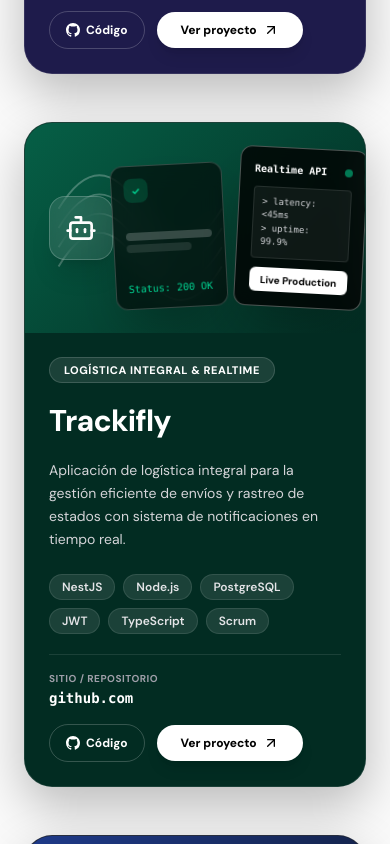
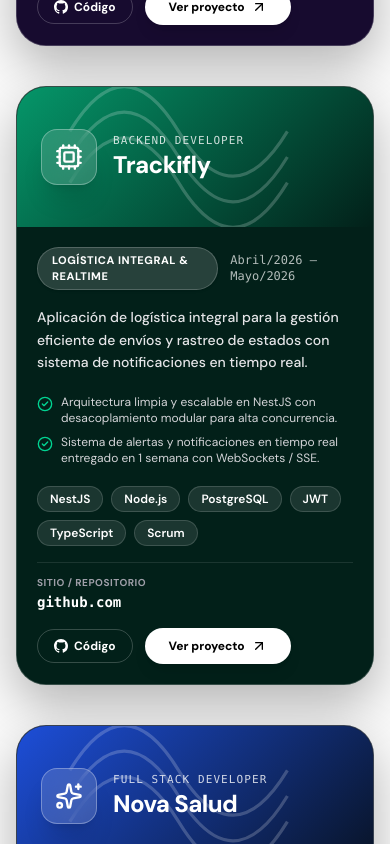
Before and after one commit to SoyAndersonJoel/portafolio, a Next.js app: page / in a window 390 px wide. Shown: the part 2200-3044 px from the top of the page. Built offline with nearby package versions, Linux system fonts and the light colour scheme.

Commit message:
feat: enhance project card proportions, restore valor diferencial copy and add tech breakdown showcase banner

```diff
--- a/components/ai-capabilities.tsx
+++ b/components/ai-capabilities.tsx
@@ -1,40 +1,40 @@
 "use client"
 
 import * as React from "react"
-import { Sparkles, ArrowRight, Bell, Clock, GraduationCap } from "lucide-react"
+import { Sparkles, ArrowRight, Bell, Clock } from "lucide-react"
 
 export function AiCapabilitiesSection() {
   const cards = [
     {
-      badge: "DISPONIBLE",
-      badgeColor: "bg-[#F59E0B]", // Amber matching Image 2
-      category: "INTELIGENCIA ARTIFICIAL · LLMS",
-      title: "Agentes Autónomos & Flujos con LLMs",
-      description: "Implementación de agentes que razonan y ejecutan tareas complejas integrando modelos Groq y OpenAI con llamadas a herramientas y memoria contextual.",
+      badge: "INTELIGENCIA ARTIFICIAL",
+      badgeColor: "bg-[#F59E0B]",
+      category: "AGENTES AUTÓNOMOS · TOOL CALLING · LLMS",
+      title: "Agentes de IA Autónomos & Flujos con LLMs",
+      description: "Implementación de agentes inteligentes que razonan, ejecutan llamadas a herramientas (Tool Calling), mantienen memoria y automatizan flujos de negocio complejos con Groq AI, Claude y OpenAI.",
       image: "https://images.unsplash.com/photo-1531482615713-2afd69097998?q=80&w=800&auto=format&fit=crop",
-      statusText: "DISPONIBLE PARA PROYECTOS",
+      statusText: "ESPECIALIZACIÓN CLAVE · PROMPTING AVANZADO",
       buttonText: "Consultar solución",
       isPrimary: false,
     },
     {
-      badge: "ESPECIALIDAD",
-      badgeColor: "bg-[#10B981]", // Emerald matching UNAC card in Image 2
-      category: "BACKEND · ARQUITECTURA LIMPIA",
+      badge: "ALTO RENDIMIENTO",
+      badgeColor: "bg-[#10B981]",
+      category: "BACKEND ROBUSTO · NESTJS & POSTGRESQL",
       title: "Arquitectura Backend Escalable (NestJS)",
-      description: "Desarrollo de servicios modulares en NestJS, TypeScript y PostgreSQL con validaciones estrictas, middlewares de seguridad y pruebas de estrés con Artillery.",
+      description: "Desarrollo de microservicios y APIs modulares con TypeScript, middlewares estrictos de validación, Prisma/TypeORM, WebSockets para tiempo real y pruebas de carga con Artillery.",
       image: "https://images.unsplash.com/photo-1516321318423-f06f85e504b3?q=80&w=800&auto=format&fit=crop",
-      statusText: "ARQUITECTURA DE ALTO RENDIMIENTO",
-      buttonText: "Ver detalles",
+      statusText: "ARQUITECTURA LIMPIA & SEGURIDAD",
+      buttonText: "Ver detalles / Contratar",
       isPrimary: true,
     },
     {
-      badge: "DISPONIBLE",
-      badgeColor: "bg-[#F59E0B]", // Amber matching Image 2
-      category: "FULL-STACK · SAAS & PAGOS",
+      badge: "FINTECH & MONETIZACIÓN",
+      badgeColor: "bg-[#F59E0B]",
+      category: "FULL-STACK · PAGOS & NOTIFICACIONES",
       title: "E-Commerce con IA & Pasarelas de Pago",
-      description: "Integración integral de pagos con Stripe Webhooks, notificaciones transaccionales automáticas vía Resend y SPAs ultra reactivas en React y Vite.",
+      description: "Integración de pagos con Stripe Webhooks para cobros seguros, notificaciones transaccionales automáticas con Resend y SPAs de alta reactividad en React y Vite.",
       image: "https://images.unsplash.com/photo-1551650975-87deedd944c3?q=80&w=800&auto=format&fit=crop",
-      statusText: "PRODUCCIÓN / FULL-STACK",
+      statusText: "PRODUCCIÓN / CI-CD",
       buttonText: "Consultar solución",
       isPrimary: false,
     },
@@ -46,23 +46,23 @@ export function AiCapabilitiesSection() {
       <div className="absolute top-1/2 left-1/2 -translate-x-1/2 -translate-y-1/2 w-[600px] h-[600px] bg-purple-600/10 rounded-full blur-[140px] pointer-events-none" />
 
       <div className="relative z-10 px-6 md:px-12 max-w-[1300px] mx-auto">
-        {/* Header identical to "Aprende conmigo / Mis cursos" */}
+        {/* Header: VALOR DIFERENCIAL */}
         <div className="flex flex-col items-center text-center mb-16 space-y-3">
           <div className="inline-flex items-center gap-2 text-xs font-bold tracking-[0.25em] text-purple-300 uppercase">
-            <GraduationCap className="w-4 h-4" />
-            <span>ESPECIALIZACIÓN & SERVICIOS</span>
+            <Sparkles className="w-4 h-4 text-purple-400" />
+            <span>VALOR DIFERENCIAL · FULL-STACK & IA</span>
           </div>
 
           <h2 className="text-4xl md:text-5xl lg:text-6xl font-black tracking-tight text-white">
-            Soluciones & Enfoque
+            Ingeniería de Software + <span className="bg-gradient-to-r from-purple-400 via-indigo-300 to-cyan-400 bg-clip-text text-transparent">Agentes de IA</span>
           </h2>
 
           <p className="text-zinc-300 max-w-2xl text-base md:text-lg leading-relaxed">
-            Ingeniería de software práctica para llevar tus ideas y plataformas al siguiente nivel. Arquitecturas directas al grano, con proyectos reales y sin relleno.
+            No solo escribo código básico: conecto modelos de lenguaje, configuro agentes que razonan y ejecutan herramientas, y estructuro arquitecturas limpias listas para escalar en producción.
           </p>
         </div>
 
-        {/* 3 Cards Grid identical to Image 2 */}
+        {/* 3 Cards Grid */}
         <div className="grid grid-cols-1 md:grid-cols-3 gap-8 max-w-[1200px] mx-auto">
           {cards.map((card, idx) => (
             <div
@@ -85,7 +85,7 @@ export function AiCapabilitiesSection() {
                   </span>
                 </div>
 
-                {/* Clock / Sparkle icon top-right */}
+                {/* Clock / Status icon top-right */}
                 <div className="absolute top-4 right-4 z-10 w-7 h-7 rounded-full bg-black/40 backdrop-blur-md flex items-center justify-center text-white/80 border border-white/20">
                   <Clock className="w-3.5 h-3.5" />
                 </div>
--- a/components/footer.tsx
+++ b/components/footer.tsx
@@ -20,7 +20,7 @@ export function Footer() {
         <img
           alt="Engineering workspace"
           className="absolute inset-0 w-full h-full object-cover opacity-35"
-          src="https://images.unsplash.com/photo-1552664730-d307ca884978?q=80&w=2070&auto=format&fit=crop"
+          src="https://plus.unsplash.com/premium_photo-1661762857872-77960f34d91b?q=80&w=1170&auto=format&fit=crop&ixlib=rb-4.1.0&ixid=NHwxMjA3fDA%3D"
         />
         <div className="absolute inset-0 bg-gradient-to-t from-black via-black/80 to-transparent" />
 
--- a/components/projects-section.tsx
+++ b/components/projects-section.tsx
@@ -1,20 +1,19 @@
 "use client"
 
 import * as React from "react"
-import { ArrowUpRight, ExternalLink, Bot, CheckCircle2 } from "lucide-react"
+import { ArrowUpRight, Bot, Cpu, Sparkles, CheckCircle2, Terminal } from "lucide-react"
 import { GithubIcon } from "@/components/icons"
 import { portfolioData, Project } from "@/data/portfolio"
 
 export function ProjectsSection() {
   const { projects } = portfolioData
 
-  // Stacking offset configuration
-  const stackTops = ["top-24 sm:top-28", "top-28 sm:top-36", "top-32 sm:top-44"]
+  const stackTops = ["top-20 sm:top-24", "top-24 sm:top-32", "top-28 sm:top-40"]
   const zIndexes = ["z-10", "z-20", "z-30"]
 
   return (
-    <section id="proyectos" className="w-full py-16 md:py-24 relative z-20 bg-[#fafafa] text-zinc-900">
-      {/* Header matching Image 1 */}
+    <section id="proyectos" className="w-full py-16 md:py-24 relative z-20 bg-[#fafafa] text-zinc-900 overflow-visible">
+      {/* Header */}
       <div className="flex flex-col items-center text-center mb-16 px-6 md:px-12 max-w-[1400px] mx-auto">
         <h2 className="text-4xl md:text-6xl font-black tracking-tight text-black mb-3">
           <span className="text-zinc-400">Proyectos</span> Destacados
@@ -24,126 +23,134 @@ export function ProjectsSection() {
         </p>
       </div>
 
-      {/* Stacking Cards Container */}
-      <div className="mx-auto w-full max-w-[880px] px-6 space-y-12 md:space-y-24 pb-16">
+      {/* Stacking Cards Container: Wider (max-w-[1060px]) and with less height */}
+      <div className="mx-auto w-full max-w-[1060px] px-4 sm:px-6 space-y-10 md:space-y-16 pb-20">
         {projects.map((project: Project, index: number) => {
-          const stickyTop = stackTops[index] || "top-32"
+          const stickyTop = stackTops[index] || "top-28"
           const zIndex = zIndexes[index] || "z-10"
 
           return (
             <div
               key={project.id}
-              className={`sticky ${stickyTop} ${zIndex} w-full rounded-[28px] overflow-hidden shadow-[0_20px_50px_rgba(0,0,0,0.25)] border border-white/10 transition-all duration-300`}
+              className={`sticky ${stickyTop} ${zIndex} w-full rounded-[30px] overflow-hidden shadow-[0_20px_50px_rgba(0,0,0,0.28)] border border-white/20 transition-all duration-300 hover:scale-[1.01] group`}
               style={{
                 backgroundColor: project.gradientTo,
               }}
             >
-              {/* Top Banner Graphic (identical to IdoneApp card in screenshot) */}
+              {/* Compact Vibrant Banner */}
               <div
-                className="h-[210px] sm:h-[260px] p-6 sm:p-8 flex items-center justify-between relative overflow-hidden"
+                className="h-[140px] sm:h-[170px] px-6 sm:px-10 flex items-center justify-between relative overflow-hidden"
                 style={{
                   background: `linear-gradient(135deg, ${project.gradientFrom}, ${project.gradientTo})`,
                 }}
               >
-                {/* Abstract graphic lines on the left */}
-                <div className="absolute left-6 top-1/2 -translate-y-1/2 w-48 h-48 opacity-25 pointer-events-none">
+                {/* Background abstract waves */}
+                <div className="absolute left-10 top-1/2 -translate-y-1/2 w-64 h-64 opacity-20 pointer-events-none">
                   <svg viewBox="0 0 200 200" className="w-full h-full text-white" fill="none" stroke="currentColor">
-                    <path d="M10 80 Q 52.5 10, 95 80 T 180 80" strokeWidth="2" />
-                    <path d="M10 100 Q 52.5 30, 95 100 T 180 100" strokeWidth="2" />
-                    <path d="M10 120 Q 52.5 50, 95 120 T 180 120" strokeWidth="2" />
-                    <path d="M10 140 Q 52.5 70, 95 140 T 180 140" strokeWidth="2" />
+                    <path d="M10 80 Q 52.5 10, 95 80 T 180 80" strokeWidth="2.5" />
+                    <path d="M10 100 Q 52.5 30, 95 100 T 180 100" strokeWidth="2.5" />
+                    <path d="M10 120 Q 52.5 50, 95 120 T 180 120" strokeWidth="2.5" />
                   </svg>
                 </div>
 
-                {/* Left side abstract badge / emblem */}
+                {/* Left brand badge in banner */}
                 <div className="relative z-10 flex items-center gap-4">
-                  <div className="w-16 h-16 sm:w-20 sm:h-20 rounded-2xl bg-white/10 backdrop-blur-md border border-white/20 flex items-center justify-center text-white shadow-xl">
-                    <Bot className="w-8 h-8 sm:w-10 sm:h-10 text-white" />
+                  <div className="w-14 h-14 sm:w-16 sm:h-16 rounded-2xl bg-white/15 backdrop-blur-md border border-white/30 flex items-center justify-center text-white shadow-xl group-hover:scale-105 transition-transform">
+                    {project.id === "neohw" ? (
+                      <Bot className="w-7 h-7 sm:w-8 sm:h-8 text-white" />
+                    ) : project.id === "trackifly" ? (
+                      <Cpu className="w-7 h-7 sm:w-8 sm:h-8 text-white" />
+                    ) : (
+                      <Sparkles className="w-7 h-7 sm:w-8 sm:h-8 text-white" />
+                    )}
                   </div>
-                  <div className="hidden sm:block">
-                    <div className="text-xs uppercase font-mono tracking-widest text-white/70">
-                      Arquitectura & IA
+                  <div>
+                    <div className="text-[11px] uppercase font-mono tracking-widest text-white/80">
+                      {project.role}
                     </div>
-                    <div className="text-xl font-bold text-white tracking-tight">
+                    <div className="text-2xl sm:text-3xl font-extrabold text-white tracking-tight">
                       {project.title}
                     </div>
                   </div>
                 </div>
 
-                {/* Right side floating UI mockups cards (just like screenshot) */}
-                <div className="relative z-10 flex items-end gap-3 -mr-2 sm:mr-4">
-                  {/* Mockup card 1 */}
-                  <div className="w-28 sm:w-36 h-36 sm:h-44 rounded-xl bg-black/60 border border-white/20 shadow-2xl p-3 flex flex-col justify-between backdrop-blur-md transform -rotate-3 hover:rotate-0 transition-transform">
-                    <div className="w-6 h-6 rounded-lg bg-emerald-500/20 text-emerald-400 flex items-center justify-center text-[10px] font-bold">
-                      ✓
+                {/* Right side interactive mockups */}
+                <div className="relative z-10 hidden sm:flex items-center gap-3">
+                  <div className="w-32 h-24 rounded-xl bg-black/60 border border-white/20 shadow-xl p-3 flex flex-col justify-between backdrop-blur-md transform -rotate-2 group-hover:rotate-0 transition-transform">
+                    <div className="flex items-center justify-between text-[10px] font-mono text-emerald-400">
+                      <span>Live 200 OK</span>
+                      <span className="w-2 h-2 rounded-full bg-emerald-400 animate-pulse"></span>
                     </div>
                     <div className="space-y-1">
-                      <div className="w-full h-2 rounded bg-white/20"></div>
-                      <div className="w-3/4 h-2 rounded bg-white/10"></div>
+                      <div className="w-full h-1.5 rounded bg-white/25"></div>
+                      <div className="w-2/3 h-1.5 rounded bg-white/15"></div>
                     </div>
-                    <div className="text-[10px] font-mono text-emerald-400">
-                      Status: 200 OK
+                    <div className="text-[9px] font-mono text-zinc-300">
+                      &lt;40ms latency
                     </div>
                   </div>
 
-                  {/* Mockup card 2 */}
-                  <div className="w-32 sm:w-40 h-40 sm:h-52 rounded-xl bg-black/80 border border-white/30 shadow-2xl p-3.5 flex flex-col justify-between backdrop-blur-lg transform rotate-3 hover:rotate-0 transition-transform">
-                    <div className="flex items-center justify-between">
-                      <span className="text-[10px] font-bold text-white font-mono">
-                        {project.id === "neohw" ? "Groq LLM" : "Realtime API"}
-                      </span>
-                      <span className="w-2 h-2 rounded-full bg-emerald-400 animate-pulse"></span>
+                  <div className="w-36 h-28 rounded-xl bg-black/80 border border-white/30 shadow-2xl p-3.5 flex flex-col justify-between backdrop-blur-lg transform rotate-2 group-hover:rotate-0 transition-transform">
+                    <div className="text-[10px] font-bold text-white font-mono flex items-center justify-between">
+                      <span>{project.id === "neohw" ? "Groq LLM" : "NestJS API"}</span>
+                      <span className="text-purple-400">99.9%</span>
                     </div>
-                    <div className="p-2 rounded bg-white/5 border border-white/10 text-[9px] font-mono text-zinc-300">
-                      <div>&gt; latency: &lt;45ms</div>
-                      <div>&gt; uptime: 99.9%</div>
+                    <div className="p-1.5 rounded bg-white/5 border border-white/10 text-[9px] font-mono text-zinc-300">
+                      &gt; EAV Arch + AI
                     </div>
-                    <div className="w-full h-6 rounded-md bg-white text-black text-[10px] font-bold flex items-center justify-center">
-                      Live Production
+                    <div className="w-full h-5 rounded bg-white text-black text-[9px] font-extrabold flex items-center justify-center">
+                      Producción
                     </div>
                   </div>
                 </div>
               </div>
 
-              {/* Bottom Content Body (exact layout of IdoneApp in Image 1) */}
+              {/* Compact Body */}
               <div
-                className="p-6 sm:p-9 text-white space-y-5"
+                className="p-5 sm:p-7 md:p-8 text-white space-y-4"
                 style={{
                   backgroundColor: project.gradientTo,
                 }}
               >
-                {/* Category Pill Badge */}
-                <div>
-                  <span className="inline-block px-3.5 py-1 rounded-full text-[11px] font-extrabold uppercase tracking-wider bg-white/10 text-white border border-white/15">
+                {/* Category Pill */}
+                <div className="flex items-center justify-between gap-3">
+                  <span className="inline-block px-3.5 py-1 rounded-full text-[11px] font-extrabold uppercase tracking-wider bg-white/15 text-white border border-white/20 shadow-sm">
                     {project.category}
+                  </span>
+                  <span className="text-xs font-mono text-white/70">
+                    {project.period}
                   </span>
                 </div>
 
-                {/* Title */}
-                <h3 className="text-3xl sm:text-4xl font-extrabold text-white tracking-tight">
-                  {project.title}
-                </h3>
-
                 {/* Subtitle / Description */}
-                <p className="text-zinc-300 text-sm sm:text-base leading-relaxed max-w-2xl">
+                <p className="text-zinc-200 text-sm sm:text-base leading-relaxed max-w-4xl font-medium">
                   {project.description}
                 </p>
+
+                {/* Highlights */}
+                <div className="grid grid-cols-1 md:grid-cols-2 gap-2 pt-1">
+                  {project.highlights.slice(0, 2).map((highlight, idx) => (
+                    <div key={idx} className="flex items-start gap-2 text-xs sm:text-sm text-zinc-300">
+                      <CheckCircle2 className="w-4 h-4 text-emerald-400 shrink-0 mt-0.5" />
+                      <span>{highlight}</span>
+                    </div>
+                  ))}
+                </div>
 
                 {/* Tags */}
                 <div className="flex flex-wrap gap-2 pt-1">
                   {project.tags.map((tag) => (
                     <span
                       key={tag}
-                      className="px-3 py-1 rounded-full text-xs font-semibold bg-white/10 text-zinc-200 border border-white/10"
+                      className="px-3 py-1 rounded-full text-xs font-semibold bg-white/10 text-white border border-white/15"
                     >
                       {tag}
                     </span>
                   ))}
                 </div>
 
-                {/* Divider Line */}
-                <div className="pt-4 border-t border-white/10 flex flex-wrap items-center justify-between gap-4">
-                  {/* Left: Site URL / Status */}
+                {/* Divider Line & Actions */}
+                <div className="pt-3 border-t border-white/10 flex flex-wrap items-center justify-between gap-4">
                   <div>
                     <div className="text-[10px] font-bold uppercase tracking-wider text-zinc-400">
                       SITIO / REPOSITORIO
@@ -153,14 +160,13 @@ export function ProjectsSection() {
                     </div>
                   </div>
 
-                  {/* Right: Actions */}
                   <div className="flex items-center gap-3">
                     {project.githubUrl && (
                       <a
                         href={project.githubUrl}
                         target="_blank"
                         rel="noopener noreferrer"
-                        className="px-4 py-2.5 rounded-full text-xs font-bold border border-white/20 text-white hover:bg-white/10 transition-colors inline-flex items-center gap-1.5"
+                        className="px-4 py-2 rounded-full text-xs font-bold border border-white/20 text-white hover:bg-white/10 transition-colors inline-flex items-center gap-1.5 cursor-pointer"
                       >
                         <GithubIcon className="w-3.5 h-3.5" />
                         <span>Código</span>
@@ -172,7 +178,7 @@ export function ProjectsSection() {
                         href={project.demoUrl}
                         target="_blank"
                         rel="noopener noreferrer"
-                        className="px-6 py-2.5 rounded-full text-xs sm:text-sm font-extrabold bg-white hover:bg-zinc-200 text-black transition-all hover:scale-105 inline-flex items-center gap-1.5 shadow-lg"
+                        className="px-6 py-2.5 rounded-full text-xs sm:text-sm font-extrabold bg-white hover:bg-zinc-200 text-black transition-all hover:scale-105 inline-flex items-center gap-1.5 shadow-lg cursor-pointer"
                       >
                         <span>Ver proyecto</span>
                         <ArrowUpRight className="w-4 h-4" />
```
Also changed, not shown: components/portfolio-view.tsx (+9 -1 lines), components/showcase-banner.tsx (added, +109 -0 lines), data/portfolio.ts (+6 -6 lines), public/profile-mobile.webp (deleted), public/profile.webp.
